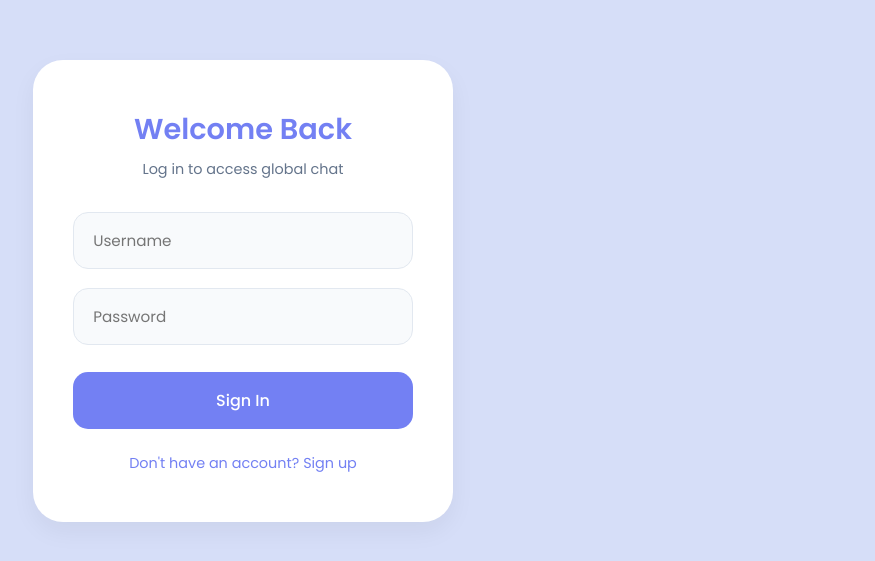
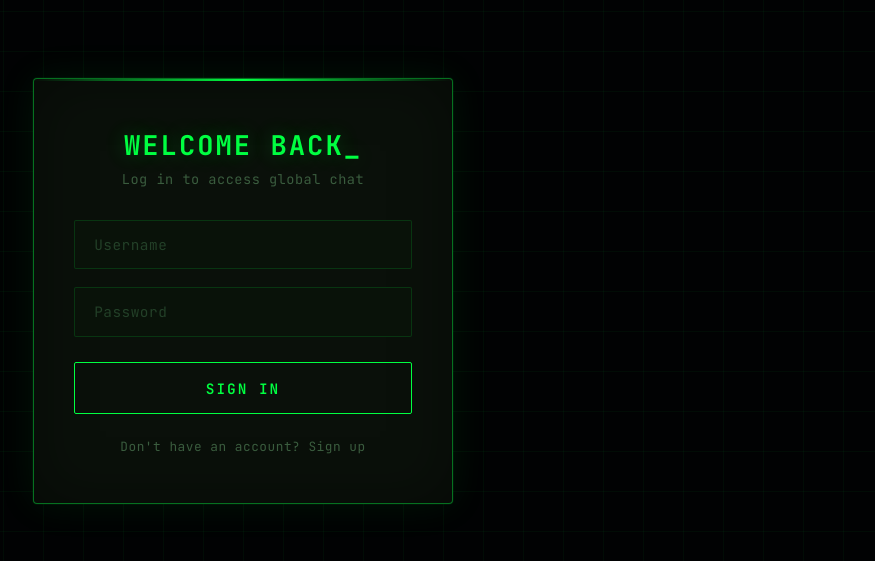
Before and after one commit to I-Berard/ironclad, a React (Vite) app in the folder frontend/: page /login in a window 1280 px wide. Shown: the part 109-670 px from the top of the page, without its empty margins (397-1272 px from the left). Built offline with nearby package versions, Linux system fonts and the light colour scheme.

Commit message:
Update frontend/src/index.css

```diff
--- a/frontend/src/index.css
+++ b/frontend/src/index.css
@@ -1,41 +1,78 @@
-@import url('https://fonts.googleapis.com/css2?family=Poppins:wght@300;400;500;600&display=swap');
+@import url('https://fonts.googleapis.com/css2?family=JetBrains+Mono:wght@300;400;500;600;700&family=Inter:wght@300;400;500;600&display=swap');
 
+/* ─── Design Tokens ─────────────────────────────── */
 :root {
-  --primary: #7380f3;
-  --primary-hover: #5a68e8;
-  --bg-app: #d6def8;
-  --bg-card: #ffffff;
-  --text-dark: #1e293b;
-  --text-gray: #64748b;
-  --bubble-received: #f1f5f9;
-  --bubble-sent: #7380f3;
-  --border-color: #e2e8f0;
+  --green:        #00ff41;
+  --green-dim:    #00cc33;
+  --green-faint:  rgba(0, 255, 65, 0.08);
+  --green-glow:   rgba(0, 255, 65, 0.25);
+  --green-glow-lg:rgba(0, 255, 65, 0.12);
+
+  --bg-void:      #010203;
+  --bg-base:      #060a06;
+  --bg-card:      #0a100a;
+  --bg-elevated:  #0f180f;
+  --bg-input:     #091209;
+
+  --text-primary: #c8ffd0;
+  --text-muted:   #3a5c3e;
+  --text-dim:     #234028;
+
+  --border:       rgba(0, 255, 65, 0.15);
+  --border-bright:rgba(0, 255, 65, 0.4);
+
+  --bubble-in:    #0d1a0d;
+  --bubble-out:   #0a2010;
+
+  --error:        #ff3d3d;
+  --mono:         'JetBrains Mono', 'Courier New', monospace;
+  --sans:         'Inter', sans-serif;
 }
 
-* {
+/* ─── Reset ──────────────────────────────────────── */
+*, *::before, *::after {
   box-sizing: border-box;
   margin: 0;
   padding: 0;
 }
 
+/* ─── Body ───────────────────────────────────────── */
 body {
-  font-family: 'Poppins', sans-serif;
-  background-color: var(--bg-app);
-  color: var(--text-dark);
+  font-family: var(--sans);
+  background-color: var(--bg-void);
+  color: var(--text-primary);
+  min-height: 100vh;
   display: flex;
   justify-content: center;
   align-items: center;
-  min-height: 100vh;
-  margin: 0;
+  /* subtle scanline overlay */
+  background-image:
+    repeating-linear-gradient(
+      0deg,
+      transparent,
+      transparent 2px,
+      rgba(0,0,0,0.08) 2px,
+      rgba(0,0,0,0.08) 4px
+    );
 }
 
 #root {
   width: 100%;
   height: 100vh;
-  background-color: var(--bg-card);
+  background-color: var(--bg-base);
   display: flex;
   overflow: hidden;
   position: relative;
+}
+
+/* subtle vignette on the root */
+#root::before {
+  content: '';
+  position: absolute;
+  inset: 0;
+  background: radial-gradient(ellipse at center, transparent 60%, rgba(0,0,0,0.6) 100%);
+  pointer-events: none;
+  z-index: 0;
 }
 
 @media (min-width: 768px) {
@@ -47,25 +84,55 @@ body {
   }
 }
 
-/* Auth Layout */
+/* ─── Auth Layout ────────────────────────────────── */
 .auth-wrapper {
   flex: 1;
   display: flex;
   justify-content: center;
   align-items: center;
-  background: var(--bg-app);
+  background: var(--bg-void);
   padding: 1rem;
+  position: relative;
+  z-index: 1;
+}
+
+/* animated grid lines on auth bg */
+.auth-wrapper::before {
+  content: '';
+  position: absolute;
+  inset: 0;
+  background-image:
+    linear-gradient(rgba(0, 255, 65, 0.04) 1px, transparent 1px),
+    linear-gradient(90deg, rgba(0, 255, 65, 0.04) 1px, transparent 1px);
+  background-size: 40px 40px;
+  pointer-events: none;
 }
 
 .auth-container {
   background: var(--bg-card);
-  padding: 2rem 1.5rem;
-  border-radius: 30px;
-  box-shadow: 0 10px 25px rgba(0,0,0,0.05);
+  padding: 2.5rem 2rem;
+  border-radius: 4px;
+  border: 1px solid var(--border-bright);
+  box-shadow:
+    0 0 0 1px rgba(0,255,65,0.05),
+    0 0 40px rgba(0,255,65,0.08),
+    inset 0 0 60px rgba(0,0,0,0.4);
   width: 100%;
   max-width: 420px;
   display: flex;
   flex-direction: column;
+  position: relative;
+  z-index: 1;
+}
+
+/* top accent bar */
+.auth-container::before {
+  content: '';
+  position: absolute;
+  top: 0; left: 0; right: 0;
+  height: 2px;
+  background: linear-gradient(90deg, transparent, var(--green), transparent);
+  border-radius: 4px 4px 0 0;
 }
 
 @media (min-width: 768px) {
@@ -75,80 +142,136 @@ body {
 }
 
 .auth-container h2 {
-  font-size: 1.8rem;
-  color: var(--primary);
-  margin-bottom: 0.5rem;
+  font-family: var(--mono);
+  font-size: 1.7rem;
+  font-weight: 700;
+  color: var(--green);
+  text-shadow: 0 0 20px var(--green-glow), 0 0 40px rgba(0,255,65,0.1);
+  margin-bottom: 0.4rem;
   text-align: center;
+  letter-spacing: 2px;
+  text-transform: uppercase;
 }
 
-.auth-container p {
-  color: var(--text-gray);
+/* blinking cursor after title */
+.auth-container h2::after {
+  content: '_';
+  animation: blink 1s step-end infinite;
+}
+
+@keyframes blink {
+  0%, 100% { opacity: 1; }
+  50%       { opacity: 0; }
+}
+
+.auth-container > p {
+  color: var(--text-muted);
   text-align: center;
   margin-bottom: 2rem;
-  font-size: 0.9rem;
+  font-size: 0.85rem;
+  font-family: var(--mono);
+  letter-spacing: 0.5px;
 }
 
 .auth-form {
   display: flex;
   flex-direction: column;
-  gap: 1.2rem;
+  gap: 1.1rem;
   width: 100%;
 }
 
 .auth-form input {
   width: 100%;
-  padding: 1rem 1.2rem;
-  border-radius: 15px;
-  border: 1px solid var(--border-color);
-  background: #f8fafc;
-  color: var(--text-dark);
-  font-size: 0.95rem;
+  padding: 0.9rem 1.2rem;
+  border-radius: 2px;
+  border: 1px solid var(--border);
+  background: var(--bg-input);
+  color: var(--green);
+  font-size: 0.9rem;
+  font-family: var(--mono);
   outline: none;
-  transition: all 0.3s;
-  font-family: inherit;
+  transition: border-color 0.2s, box-shadow 0.2s;
+  letter-spacing: 0.5px;
+}
+
+.auth-form input::placeholder {
+  color: var(--text-dim);
+  font-family: var(--mono);
 }
 
 .auth-form input:focus {
-  border-color: var(--primary);
-  background: #fff;
-  box-shadow: 0 0 0 4px rgba(115, 128, 243, 0.1);
+  border-color: var(--green);
+  box-shadow: 0 0 0 2px var(--green-glow), 0 0 12px rgba(0,255,65,0.1);
 }
 
 .auth-form button {
   width: 100%;
-  padding: 1rem;
-  border-radius: 15px;
-  border: none;
-  background: var(--primary);
-  color: white;
-  font-size: 1rem;
-  font-weight: 500;
+  padding: 0.95rem;
+  border-radius: 2px;
+  border: 1px solid var(--green);
+  background: transparent;
+  color: var(--green);
+  font-size: 0.9rem;
+  font-weight: 600;
+  font-family: var(--mono);
   cursor: pointer;
-  transition: background 0.3s, transform 0.1s;
-  font-family: inherit;
+  letter-spacing: 2px;
+  text-transform: uppercase;
+  transition: background 0.2s, box-shadow 0.2s, color 0.2s;
   margin-top: 0.5rem;
+  position: relative;
+  overflow: hidden;
+}
+
+.auth-form button::before {
+  content: '';
+  position: absolute;
+  inset: 0;
+  background: var(--green);
+  opacity: 0;
+  transition: opacity 0.2s;
 }
 
 .auth-form button:hover {
-  background: var(--primary-hover);
+  color: var(--bg-void);
+  box-shadow: 0 0 20px var(--green-glow), 0 0 40px rgba(0,255,65,0.1);
+}
+
+.auth-form button:hover::before {
+  opacity: 1;
+}
+
+.auth-form button span, .auth-form button {
+  position: relative;
+  z-index: 1;
 }
 
 .link-text {
-  color: var(--primary);
+  color: var(--text-muted);
   text-align: center;
   margin-top: 1.5rem;
   cursor: pointer;
-  font-size: 0.9rem;
+  font-size: 0.8rem;
+  font-family: var(--mono);
   text-decoration: none;
   display: block;
+  transition: color 0.2s;
+  letter-spacing: 0.5px;
 }
 
-/* Dashboard Split Pane */
+.link-text:hover {
+  color: var(--green);
+  text-shadow: 0 0 8px var(--green-glow);
+}
+
+/* ─── Dashboard Split Pane ───────────────────────── */
 .dashboard {
   display: flex;
   width: 100%;
   height: 100%;
-  background: var(--bg-card);
+  background: var(--bg-base);
+  position: relative;
+  z-index: 1;
 }
 
 .sidebar {
@@ -156,7 +279,7 @@ body {
   height: 100%;
   display: flex;
   flex-direction: column;
-  border-right: 1px solid var(--border-color);
+  border-right: 1px solid var(--border);
   background: var(--bg-card);
 }
 
@@ -165,42 +288,51 @@ body {
   flex-direction: column;
   width: 100%;
   height: 100%;
-  background: var(--bg-card);
+  background: var(--bg-base);
 }
 
 /* Mobile responsive toggles */
-.dashboard.show-chat .sidebar { display: none; }
+.dashboard.show-chat .sidebar   { display: none; }
 .dashboard.show-chat .chat-area { display: flex; }
 
 @media (min-width: 768px) {
-  .sidebar { width: 350px; display: flex !important; }
+  .sidebar   { width: 320px; display: flex !important; }
   .chat-area { display: flex !important; flex: 1; }
-  .back-btn { display: none !important; }
+  .back-btn  { display: none !important; }
 }
 
-/* Header Styles */
+/* ─── Header ─────────────────────────────────────── */
 .top-header {
-  background: var(--primary);
-  color: white;
-  padding: 1.5rem 1rem;
-  border-radius: 0 0 25px 25px;
+  background: var(--bg-card);
+  color: var(--green);
+  padding: 1.2rem 1rem;
+  border-bottom: 1px solid var(--border);
   display: flex;
   flex-direction: column;
   position: relative;
   z-index: 10;
-  box-shadow: 0 10px 20px rgba(115, 128, 243, 0.2);
-  margin-bottom: 0.5rem;
+  /* green glow line on top */
+  box-shadow: 0 1px 0 var(--border), 0 4px 20px rgba(0,0,0,0.5);
+  margin-bottom: 0;
+}
+
+/* green top glow */
+.top-header::before {
+  content: '';
+  position: absolute;
+  top: 0; left: 0; right: 0;
+  height: 1px;
+  background: linear-gradient(90deg, transparent, var(--green), transparent);
 }
 
 @media (min-width: 768px) {
   .top-header {
-    padding: 2.5rem 1.5rem 1.5rem 1.5rem;
-    border-radius: 0 0 35px 35px;
+    padding: 1.8rem 1.5rem 1.2rem 1.5rem;
   }
 }
 
 .top-header.chat-header {
-  padding: 1rem 1rem;
+  padding: 0.9rem 1rem;
   flex-direction: row;
   align-items: center;
   gap: 1rem;
@@ -209,7 +341,7 @@ body {
 
 @media (min-width: 768px) {
   .top-header.chat-header {
-    padding: 1.5rem 2rem;
+    padding: 1.2rem 1.5rem;
   }
 }
 
@@ -220,67 +352,91 @@ body {
 }
 
 .header-title {
-  font-size: 1.1rem;
-  font-weight: 500;
-  letter-spacing: 0.5px;
+  font-family: var(--mono);
+  font-size: 0.95rem;
+  font-weight: 600;
+  letter-spacing: 3px;
+  text-transform: uppercase;
+  color: var(--green);
+  text-shadow: 0 0 10px var(--green-glow);
 }
 
+/* ─── Avatar ─────────────────────────────────────── */
 .avatar {
-  width: 44px;
-  height: 44px;
-  border-radius: 50%;
-  background: #cbd5e1;
+  width: 40px;
+  height: 40px;
+  border-radius: 2px;
+  background: var(--bg-elevated);
+  border: 1px solid var(--border-bright);
   display: flex;
   justify-content: center;
   align-items: center;
-  font-weight: 600;
-  color: white;
+  font-weight: 700;
+  font-family: var(--mono);
+  color: var(--green);
+  text-shadow: 0 0 8px var(--green-glow);
   overflow: hidden;
   object-fit: cover;
   flex-shrink: 0;
+  transition: box-shadow 0.2s;
 }
 
+.avatar:hover {
+  box-shadow: 0 0 12px var(--green-glow);
+}
+
+/* ─── Sidebar actions ────────────────────────────── */
 .sidebar-actions {
   display: flex;
   justify-content: space-around;
-  margin-top: 1.5rem;
-  padding-top: 1rem;
-  border-top: 1px solid rgba(255, 255, 255, 0.2);
+  margin-top: 1rem;
+  padding-top: 0.8rem;
+  border-top: 1px solid var(--border);
 }
 
 .sidebar-actions a {
-  color: white;
+  color: var(--text-muted);
   text-decoration: none;
-  font-size: 0.85rem;
+  font-size: 0.75rem;
+  font-family: var(--mono);
   font-weight: 500;
-  opacity: 0.9;
-  transition: opacity 0.2s;
+  letter-spacing: 1px;
+  text-transform: uppercase;
+  transition: color 0.2s, text-shadow 0.2s;
 }
 
 .sidebar-actions a:hover {
-  opacity: 1;
+  color: var(--green);
+  text-shadow: 0 0 8px var(--green-glow);
 }
 
-/* Sidebar List */
+/* ─── Sidebar User List ──────────────────────────── */
 .user-list {
   flex: 1;
   overflow-y: auto;
-  padding: 0.5rem 1rem;
+  padding: 0.5rem 0.75rem;
 }
 
 .user-item {
   display: flex;
   align-items: center;
-  gap: 1rem;
-  padding: 0.8rem 1rem;
-  border-radius: 20px;
+  gap: 0.8rem;
+  padding: 0.7rem 0.75rem;
+  border-radius: 2px;
+  border: 1px solid transparent;
   cursor: pointer;
-  transition: background 0.2s;
-  margin-bottom: 0.2rem;
+  transition: background 0.15s, border-color 0.15s;
+  margin-bottom: 0.15rem;
 }
 
-.user-item:hover, .user-item.active {
-  background: var(--bubble-received);
+.user-item:hover {
+  background: var(--green-faint);
+  border-color: var(--border);
+}
+
+.user-item.active {
+  background: var(--green-faint);
+  border-color: var(--border-bright);
 }
 
 .user-info {
@@ -290,43 +446,57 @@ body {
 
 .user-name {
   font-weight: 500;
-  color: var(--text-dark);
-  font-size: 0.95rem;
+  font-family: var(--mono);
+  color: var(--text-primary);
+  font-size: 0.88rem;
+  letter-spacing: 0.3px;
+}
+
+.user-item.active .user-name,
+.user-item:hover .user-name {
+  color: var(--green);
 }
 
 .user-snippet {
-  font-size: 0.8rem;
-  color: var(--text-gray);
-  margin-top: 0.2rem;
+  font-size: 0.75rem;
+  color: var(--text-muted);
+  margin-top: 0.15rem;
   white-space: nowrap;
   overflow: hidden;
   text-overflow: ellipsis;
   max-width: 100%;
+  font-family: var(--mono);
 }
 
 .section-title {
-  margin: 1.5rem 0 0.5rem 1rem;
+  margin: 1.2rem 0 0.4rem 0.75rem;
   font-weight: 600;
-  color: var(--text-gray);
-  font-size: 0.8rem;
+  color: var(--text-dim);
+  font-size: 0.7rem;
   text-transform: uppercase;
-  letter-spacing: 1px;
+  letter-spacing: 2px;
+  font-family: var(--mono);
 }
 
-/* Chat Messages */
+/* ─── Messages Container ─────────────────────────── */
 .messages-container {
   flex: 1;
   overflow-y: auto;
-  padding: 1rem;
+  padding: 1.2rem 1rem;
   display: flex;
   flex-direction: column;
-  gap: 1rem;
+  gap: 0.8rem;
+  /* subtle grid */
+  background-image:
+    linear-gradient(rgba(0,255,65,0.015) 1px, transparent 1px),
+    linear-gradient(90deg, rgba(0,255,65,0.015) 1px, transparent 1px);
+  background-size: 24px 24px;
 }
 
 @media (min-width: 768px) {
   .messages-container {
     padding: 1.5rem 2rem;
-    gap: 1.5rem;
+    gap: 1rem;
   }
 }
 
@@ -334,142 +504,195 @@ body {
   display: flex;
   flex-direction: column;
   max-width: 75%;
-  animation: slideUp 0.3s ease;
+  animation: slideUp 0.25s ease;
 }
 
-.message-wrapper.received {
-  align-self: flex-start;
+.message-wrapper.received { align-self: flex-start; }
+.message-wrapper.sent     { align-self: flex-end; }
+
+.message-sender {
+  font-size: 0.7rem;
+  font-family: var(--mono);
+  color: var(--text-muted);
+  margin-bottom: 0.25rem;
+  margin-left: 0.4rem;
+  font-weight: 600;
+  letter-spacing: 0.5px;
+  text-transform: uppercase;
 }
 
-.message-wrapper.sent {
-  align-self: flex-end;
-}
+.sent .message-sender { display: none; }
 
-.message-sender {
-  font-size: 0.75rem;
-  color: var(--text-gray);
-  margin-bottom: 0.3rem;
-  margin-left: 0.5rem;
-  font-weight: 500;
-}
-
-.sent .message-sender {
-  display: none; /* Don't show sender name for my own messages */
-}
-
+/* received bubble */
 .message-bubble {
-  padding: 0.9rem 1.2rem;
-  line-height: 1.5;
-  font-size: 0.95rem;
-  border-radius: 20px;
+  padding: 0.75rem 1rem;
+  line-height: 1.55;
+  font-size: 0.9rem;
+  border-radius: 2px;
   word-break: break-word;
+  font-family: var(--sans);
 }
 
 .received .message-bubble {
-  background: var(--bubble-received);
-  color: var(--text-dark);
-  border-top-left-radius: 4px;
+  background: var(--bubble-in);
+  color: var(--text-primary);
+  border: 1px solid var(--border);
+  border-top-left-radius: 0;
 }
 
+/* sent bubble — green tinted */
 .sent .message-bubble {
-  background: var(--bubble-sent);
-  color: white;
-  border-bottom-right-radius: 4px;
+  background: var(--bubble-out);
+  color: var(--green);
+  border: 1px solid rgba(0,255,65,0.3);
+  border-bottom-right-radius: 0;
+  text-shadow: 0 0 6px rgba(0,255,65,0.2);
 }
 
 .message-time {
-  font-size: 0.7rem;
-  color: #94a3b8;
-  margin-top: 0.3rem;
-  margin-left: 0.5rem;
+  font-size: 0.65rem;
+  font-family: var(--mono);
+  color: var(--text-dim);
+  margin-top: 0.25rem;
+  margin-left: 0.4rem;
+  letter-spacing: 0.5px;
 }
 
 .sent .message-time {
   text-align: right;
-  margin-right: 0.5rem;
+  margin-right: 0.4rem;
   margin-left: 0;
 }
 
 @keyframes slideUp {
-  from { opacity: 0; transform: translateY(10px); }
-  to { opacity: 1; transform: translateY(0); }
+  from { opacity: 0; transform: translateY(8px); }
+  to   { opacity: 1; transform: translateY(0); }
 }
 
-/* Chat Input Bar */
+/* ─── Chat Input Bar ─────────────────────────────── */
 .input-area {
-  padding: 0.8rem 1rem 1rem 1rem;
+  padding: 0.75rem 1rem 1rem 1rem;
   background: var(--bg-card);
+  border-top: 1px solid var(--border);
 }
 
 @media (min-width: 768px) {
   .input-area {
-    padding: 1rem 2rem 1.5rem 2rem;
+    padding: 0.75rem 2rem 1.25rem 2rem;
   }
 }
 
 .input-container {
   display: flex;
-  flex-direction: row; /* FORCE ROW due to previous form global style */
+  flex-direction: row;
   align-items: center;
-  gap: 0.8rem;
-  background: var(--bubble-received);
-  border-radius: 30px;
-  padding: 0.5rem 0.5rem 0.5rem 1rem;
+  gap: 0.6rem;
+  background: var(--bg-input);
+  border: 1px solid var(--border);
+  border-radius: 2px;
+  padding: 0.4rem 0.4rem 0.4rem 0.9rem;
   width: 100%;
   max-width: none;
   margin: 0;
+  transition: border-color 0.2s, box-shadow 0.2s;
+}
+
+.input-container:focus-within {
+  border-color: var(--green);
+  box-shadow: 0 0 0 2px var(--green-glow), 0 0 16px rgba(0,255,65,0.06);
 }
 
 .input-container input {
   flex: 1;
   background: transparent;
   border: none;
-  padding: 0.6rem;
+  padding: 0.5rem 0.2rem;
   outline: none;
-  font-family: inherit;
-  color: var(--text-dark);
+  font-family: var(--mono);
+  font-size: 0.88rem;
+  color: var(--green);
+  letter-spacing: 0.3px;
+}
+
+.input-container input::placeholder {
+  color: var(--text-dim);
 }
 
 .input-container input:focus {
   box-shadow: none;
 }
 
+/* Send button */
 .send-btn {
-  width: 42px;
-  height: 42px;
-  border-radius: 50%;
+  width: 38px;
+  height: 38px;
+  border-radius: 2px;
   padding: 0;
   display: flex;
   justify-content: center;
   align-items: center;
   flex-shrink: 0;
   margin: 0;
+  background: transparent;
+  border: 1px solid var(--border-bright);
+  color: var(--green);
+  cursor: pointer;
+  transition: background 0.2s, box-shadow 0.2s, color 0.2s;
 }
 
+.send-btn:hover {
+  background: var(--green);
+  color: var(--bg-void);
+  box-shadow: 0 0 14px var(--green-glow);
+}
+
+/* Back button */
 .back-btn {
   background: transparent;
   border: none;
-  color: white;
-  font-size: 1.5rem;
+  color: var(--green);
+  font-family: var(--mono);
+  font-size: 1.2rem;
   width: auto;
   padding: 0 0.5rem;
   margin: 0;
   display: flex;
   align-items: center;
   cursor: pointer;
+  transition: text-shadow 0.2s;
 }
 
-.error-text {
-  color: #ef4444;
-  font-size: 0.85rem;
-  text-align: center;
+.back-btn:hover {
+  text-shadow: 0 0 10px var(--green-glow);
 }
 
-/* Scrollbar */
-::-webkit-scrollbar {
-  width: 6px;
+/* ─── Error ──────────────────────────────────────── */
+.error-text {
+  color: var(--error);
+  font-size: 0.8rem;
+  font-family: var(--mono);
+  text-align: center;
+  letter-spacing: 0.5px;
 }
-::-webkit-scrollbar-thumb {
-  background: #cbd5e1;
-  border-radius: 6px;
+
+/* ─── Scrollbar ──────────────────────────────────── */
+::-webkit-scrollbar       { width: 4px; }
+::-webkit-scrollbar-track { background: transparent; }
+::-webkit-scrollbar-thumb { background: rgba(0,255,65,0.15); border-radius: 0; }
+::-webkit-scrollbar-thumb:hover { background: var(--green-dim); }
+
+/* ─── Profile page cancel btn override ──────────────*/
+button[type="button"] {
+  background: var(--bg-elevated) !important;
+  color: var(--text-muted) !important;
+  border: 1px solid var(--border) !important;
+  font-family: var(--mono);
+  letter-spacing: 1px;
+  cursor: pointer;
+  transition: border-color 0.2s, color 0.2s;
 }
+
+button[type="button"]:hover {
+  border-color: var(--border-bright) !important;
+  color: var(--green) !important;
+}
```
